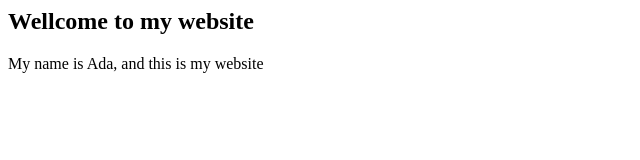
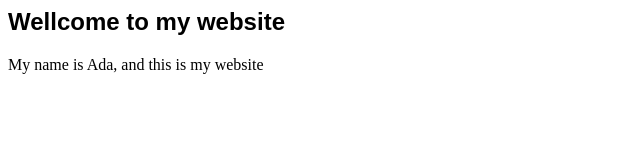
Before and after one commit to adamagnolia/adamagnolia.github.io, a plain HTML site: page index.html in a window 1280 px wide. Shown: the whole page, without its empty margins (0-640 px from the left). Drawn offline with Linux system fonts and the light colour scheme.

Commit message:
Update index.html

```diff
--- a/index.html
+++ b/index.html
@@ -1,2 +1,11 @@
+<style>
+body {
+  font-family: serif;
+}
+h2 {
+  font-family: sans-serif;
+}
+</style>
+
 <h2>Wellcome to my website</h2>
 <p>My name is Ada, and this is my website</p>
```
